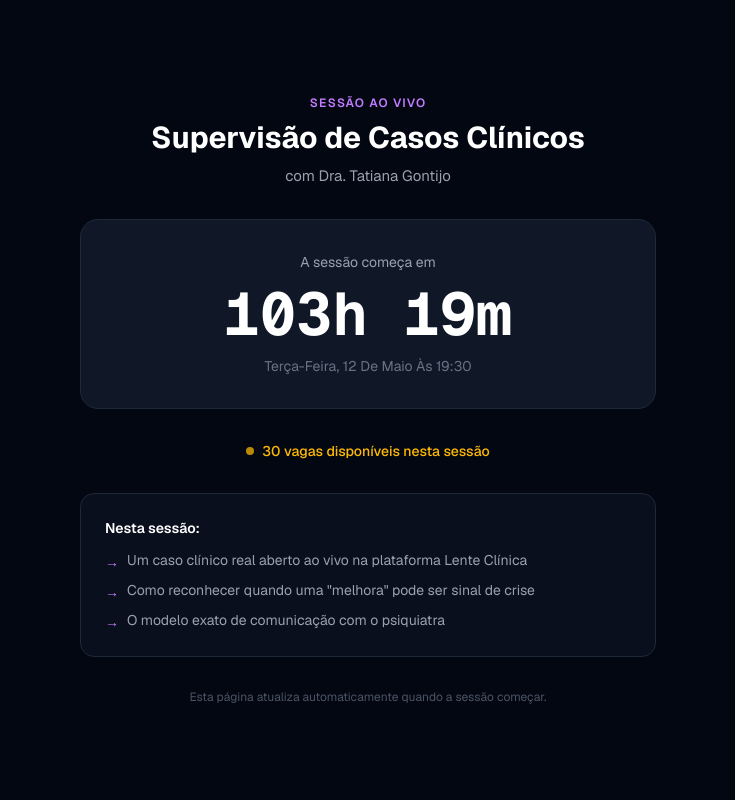
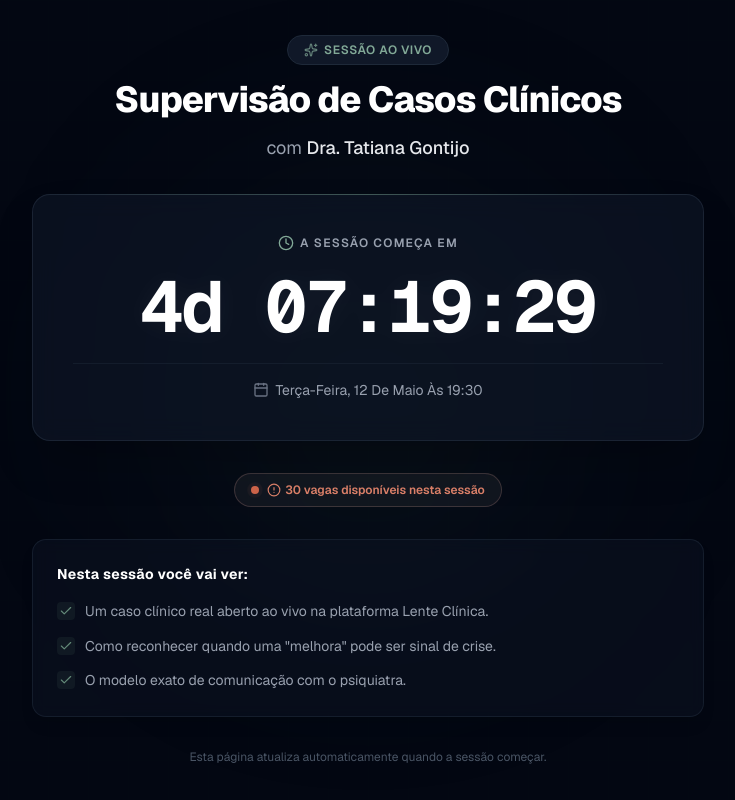
Before and after one commit to tjgontijo/lente-clinica, a Next.js app: page /sessao-ao-vivo in a window 1280 px wide. Shown: the whole page, without its empty margins (272-1007 px from the left). Built offline with nearby package versions, Linux system fonts and the light colour scheme.

Commit message:
feat(webinario): implement Xd HH:MM:SS countdown format and adjust lobby screen styling

```diff
--- a/src/app/sessao-ao-vivo/page.tsx
+++ b/src/app/sessao-ao-vivo/page.tsx
@@ -1,47 +1,20 @@
 'use client'
 
 import { useEffect, useState } from 'react'
-import { getNextSession, formatCountdown } from '@/features/webinario/webinar-schedule'
+import { WebinarCountdown } from '@/features/webinario/webinar-countdown'
 import { WebinarRoom } from '@/features/webinario/webinar-room'
 
 export default function WebinarioPage() {
   const [status, setStatus] = useState<'loading' | 'waiting' | 'live'>('loading')
-  const [secondsLeft, setSecondsLeft] = useState(0)
-  const [sessionLabel, setSessionLabel] = useState('')
 
   useEffect(() => {
     // ?preview=true pula o countdown — útil para testar sem esperar sessão
     const isPreview = new URLSearchParams(window.location.search).get('preview') === 'true'
     if (isPreview) {
       setStatus('live')
-      return
+    } else {
+      setStatus('waiting')
     }
-
-    function tick() {
-      const session = getNextSession()
-
-      if (session.status === 'live' || session.status === 'offer') {
-        setStatus('live')
-        return
-      }
-
-      setStatus('waiting')
-      setSecondsLeft(session.secondsUntilStart)
-
-      const fmt = new Intl.DateTimeFormat('pt-BR', {
-        weekday: 'long',
-        day: 'numeric',
-        month: 'long',
-        hour: '2-digit',
-        minute: '2-digit',
-        timeZone: 'America/Sao_Paulo',
-      })
-      setSessionLabel(fmt.format(session.startsAt))
-    }
-
-    tick()
-    const interval = setInterval(tick, 1000)
-    return () => clearInterval(interval)
   }, [])
 
   if (status === 'loading') {
@@ -52,53 +25,6 @@ export default function WebinarioPage() {
     return <WebinarRoom />
   }
 
-  // Waiting / countdown
-  return (
-    <div className="min-h-screen bg-gray-950 flex flex-col items-center justify-center px-4">
-      <div className="max-w-xl w-full text-center space-y-8">
-        <div className="space-y-2">
-          <p className="text-purple-400 text-xs font-semibold tracking-widest uppercase">
-            Sessão Ao Vivo
-          </p>
-          <h1 className="text-white text-3xl font-bold leading-tight">
-            Supervisão de Casos Clínicos
-          </h1>
-          <p className="text-gray-400">com Dra. Tatiana Gontijo</p>
-        </div>
-
-        <div className="bg-gray-900 border border-gray-800 rounded-2xl p-8 space-y-3">
-          <p className="text-gray-400 text-sm">A sessão começa em</p>
-          <div className="text-white text-6xl font-mono font-bold tabular-nums">
-            {formatCountdown(secondsLeft)}
-          </div>
-          <p className="text-gray-500 text-sm capitalize">{sessionLabel}</p>
-        </div>
-
-        <div className="flex items-center justify-center gap-2 text-amber-400">
-          <span className="w-2 h-2 rounded-full bg-amber-400 animate-pulse" />
-          <span className="text-sm font-medium">30 vagas disponíveis nesta sessão</span>
-        </div>
-
-        <div className="text-left space-y-3 bg-gray-900/50 rounded-xl p-6 border border-gray-800">
-          <p className="text-white text-sm font-semibold">Nesta sessão:</p>
-          <ul className="space-y-2 text-gray-400 text-sm">
-            {[
-              'Um caso clínico real aberto ao vivo na plataforma Lente Clínica',
-              'Como reconhecer quando uma "melhora" pode ser sinal de crise',
-              'O modelo exato de comunicação com o psiquiatra',
-            ].map((item) => (
-              <li key={item} className="flex gap-2">
-                <span className="text-purple-400 mt-0.5 flex-shrink-0">→</span>
-                <span>{item}</span>
-              </li>
-            ))}
-          </ul>
-        </div>
-
-        <p className="text-gray-600 text-xs">
-          Esta página atualiza automaticamente quando a sessão começar.
-        </p>
-      </div>
-    </div>
-  )
+  // Waiting / countdown (Lobby premium com design system)
+  return <WebinarCountdown onSessionStart={() => setStatus('live')} />
 }
--- a/src/features/webinario/config.ts
+++ b/src/features/webinario/config.ts
@@ -24,7 +24,7 @@ export const OFFER_WINDOW_MINUTES = 30;
 export const WEBINAR_OFFER_STORAGE_KEY =
   "webinario-lente-clinica:offer-unlocked";
 
-// Sessões: toda terça e quinta às 19h30 (BRT)
-export const SESSION_DAYS = [2, 4]; // 2=terça, 4=quinta
+// Sessão: toda terça às 19h30 (BRT)
+export const SESSION_DAYS = [2]; // 2=terça
 export const SESSION_HOUR = 19;
 export const SESSION_MINUTE = 30;
--- a/src/features/webinario/webinar-countdown.tsx
+++ b/src/features/webinario/webinar-countdown.tsx
@@ -72,7 +72,7 @@ export function WebinarCountdown({ onSessionStart }: WebinarCountdownProps) {
             <Clock className="w-4 h-4 text-[var(--lc-teal-400)]" /> A sessão
             começa em
           </p>
-          <div className="text-white text-6xl md:text-7xl font-mono font-bold tracking-tight tabular-nums animate-pulse drop-shadow-[0_0_12px_rgba(255,255,255,0.05)]">
+          <div className="text-white text-5xl sm:text-6xl md:text-7xl font-mono font-bold tracking-tight tabular-nums drop-shadow-[0_0_12px_rgba(255,255,255,0.05)]">
             {formatCountdown(secondsLeft)}
           </div>
           <div className="text-gray-400 text-sm flex items-center justify-center gap-1.5 border-t border-gray-800/50 pt-4 capitalize">
--- a/src/features/webinario/webinar-schedule.ts
+++ b/src/features/webinario/webinar-schedule.ts
@@ -1,6 +1,5 @@
 // Sessões toda terça-feira às 19h30 (BRT = UTC-3)
-// Também toda quinta às 19h30 como segunda opção
-export const SESSION_DAYS = [2, 4]; // 2=terça, 4=quinta (0=domingo)
+export const SESSION_DAYS = [2]; // 2=terça (0=domingo)
 export const SESSION_HOUR = 19;
 export const SESSION_MINUTE = 30;
 export const SESSION_DURATION_SECONDS = 55 * 60; // 55 min
@@ -16,37 +15,30 @@ export interface SessionInfo {
 }
 
 export function getNextSession(now: Date = new Date()): SessionInfo {
-  // Converte para BRT (UTC-3)
-  const brtOffset = -3 * 60; // minutos
-  const brtNow = new Date(
-    now.getTime() + (brtOffset - now.getTimezoneOffset()) * 60000,
-  );
+  // Convert now's timestamp to a Date that represents BRT when read in UTC.
+  // Since BRT is UTC-3, we subtract 3 hours from now.getTime().
+  const brtTime = now.getTime() - 3 * 3600 * 1000;
+  const brtDate = new Date(brtTime);
 
-  let candidate = new Date(brtNow);
-  candidate.setHours(SESSION_HOUR, SESSION_MINUTE, 0, 0);
+  let candidateTime = brtTime;
 
-  // Encontra a próxima sessão (hoje ou futura)
   for (let daysAhead = 0; daysAhead <= 7; daysAhead++) {
-    const check = new Date(brtNow);
-    check.setDate(brtNow.getDate() + daysAhead);
-    check.setHours(SESSION_HOUR, SESSION_MINUTE, 0, 0);
+    const check = new Date(brtTime);
+    check.setUTCDate(brtDate.getUTCDate() + daysAhead);
+    check.setUTCHours(SESSION_HOUR, SESSION_MINUTE, 0, 0);
 
+    const checkTime = check.getTime();
     if (
-      SESSION_DAYS.includes(check.getDay()) &&
-      check.getTime() >
-        brtNow.getTime() -
-          SESSION_DURATION_SECONDS * 1000 -
-          OFFER_WINDOW_SECONDS * 1000
+      SESSION_DAYS.includes(check.getUTCDay()) &&
+      checkTime > brtTime - SESSION_DURATION_SECONDS * 1000 - OFFER_WINDOW_SECONDS * 1000
     ) {
-      candidate = check;
+      candidateTime = checkTime;
       break;
     }
   }
 
-  // Converte de volta para UTC
-  const startsAt = new Date(
-    candidate.getTime() - (brtOffset - now.getTimezoneOffset()) * 60000,
-  );
+  // Convert the candidate time in BRT back to UTC startsAt date by adding 3 hours
+  const startsAt = new Date(candidateTime + 3 * 3600 * 1000);
   const endsAt = new Date(startsAt.getTime() + SESSION_DURATION_SECONDS * 1000);
   const offerEndsAt = new Date(endsAt.getTime() + OFFER_WINDOW_SECONDS * 1000);
 
@@ -78,9 +70,17 @@ export function getNextSession(now: Date = new Date()): SessionInfo {
 }
 
 export function formatCountdown(seconds: number): string {
-  const h = Math.floor(seconds / 3600);
+  const d = Math.floor(seconds / (3600 * 24));
+  const h = Math.floor((seconds % (3600 * 24)) / 3600);
   const m = Math.floor((seconds % 3600) / 60);
   const s = seconds % 60;
-  if (h > 0) return `${h}h ${m.toString().padStart(2, "0")}m`;
-  return `${m.toString().padStart(2, "0")}:${s.toString().padStart(2, "0")}`;
+
+  const hh = h.toString().padStart(2, "0");
+  const mm = m.toString().padStart(2, "0");
+  const ss = s.toString().padStart(2, "0");
+
+  if (d > 0) {
+    return `${d}d ${hh}:${mm}:${ss}`;
+  }
+  return `${hh}:${mm}:${ss}`;
 }
```
